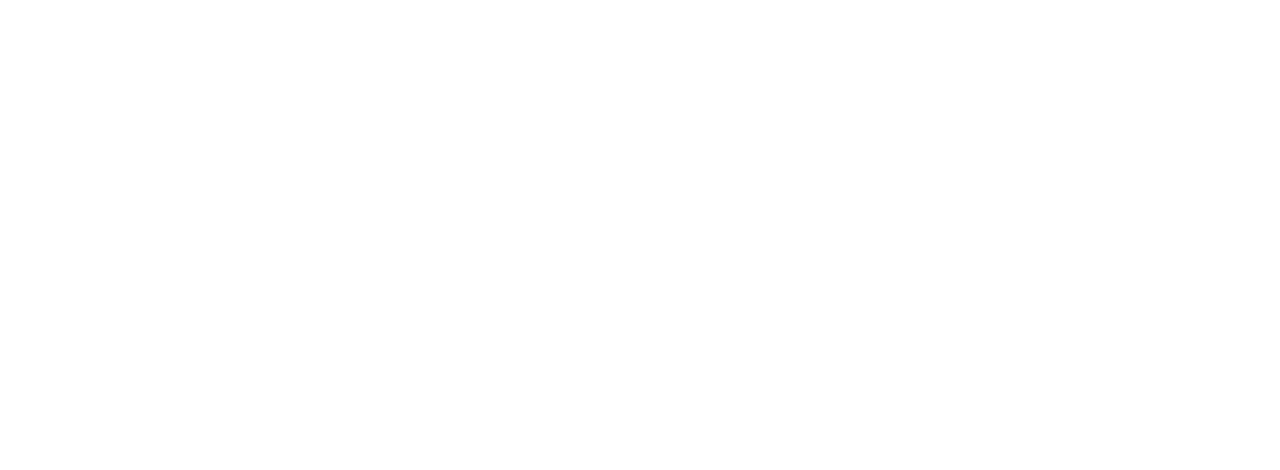
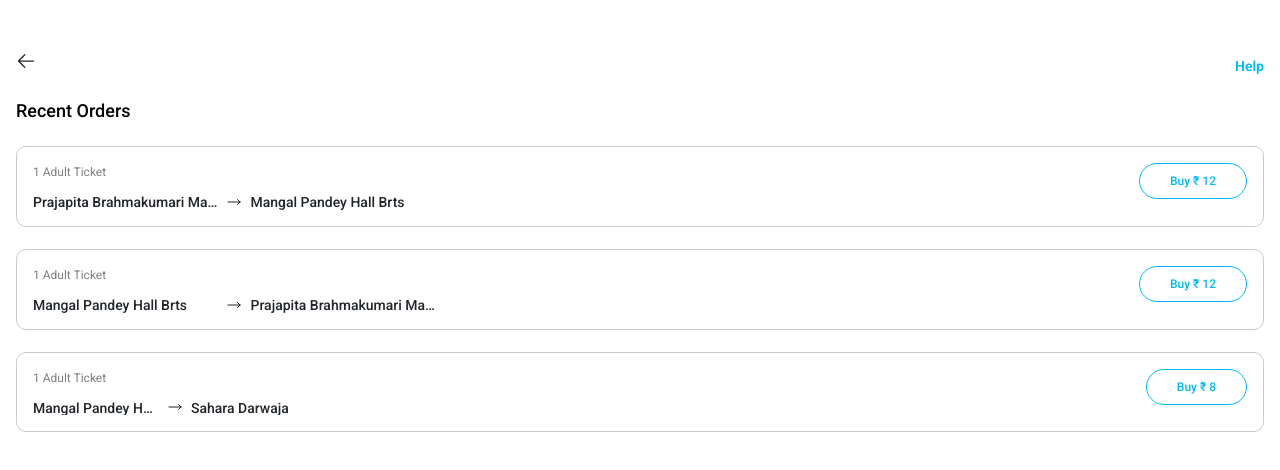
Before and after one commit to rajesh1998v/Paytm, a React (Create React App) app: page /viewAll in a window 1280 px wide. Before the commit this address had no page. Shown: the top 470 px of the page. Built offline with nearby package versions, Linux system fonts and the light colour scheme.

Commit message:
add some function

```diff
--- a/package.json
+++ b/package.json
@@ -4,7 +4,7 @@
   "description": "This project was bootstrapped with [Create React App](https://github.com/facebook/create-react-app).",
   "main": "server.js",
   "scripts": {
-    "start": "node server.js",
+    "start": "react-scripts start",
     "build": "react-scripts build",
     "test": "react-scripts test",
     "eject": "react-scripts eject"
--- a/src/Components/bookTicket.jsx
+++ b/src/Components/bookTicket.jsx
@@ -1,4 +1,5 @@
-import React from "react";
+import React, { useState, useEffect } from "react";
+import axios from "axios";
 import { Link, useNavigate, useLocation } from 'react-router-dom';
 
 // import Ticket from "./ticket";
@@ -6,15 +7,51 @@ import { Link, useNavigate, useLocation } from 'react-router-dom';
 function City() {
 
     const location = useLocation();
+    const [fare, setFare] = useState({});
     const { from, to } = location.state || {};
 
     const navigate = useNavigate();
 
     const handleTicket = () => {
-        navigate("/ticket", { state: { from: from, to: to, }, });
+        navigate("/ticket", { state: { from: fare.from, to: fare.to, price: fare.price }, });
     }
-    const handleTicket2 = () => {
-        navigate("/ticket2");
+     const handleTicket2 = (from, to, price) => {
+        navigate("/ticket2", { state: { from, to, price }, });
+    }
+
+    useEffect(() => {
+        const fetchData = async () => {
+            try {
+                let response = await axios.post("http://localhost:2410" + "/fare", { from: from, to: to });
+                let { data } = response;
+
+                setFare(data);
+                console.log(data);
+
+            } catch (err) {
+                console.log(err);
+            }
+        };
+        fetchData();
+        // axios.post("/api/fare", {fromStationId: from,toStationId: to}).then(res => setFare(res.data));
+    }, []);
+
+    console.log(fare);
+
+
+    let prevPrice = fare.price <= 4 ? 5 : fare.price <= 8 ? 10 : fare.price <= 12 ? 15 : 20
+
+
+    if (from && to && !fare.from) {
+        return (
+            <div className="paytm-loader height">
+                <span></span>
+                <span></span>
+                <span></span>
+                <span></span>
+                <span></span>
+            </div>
+        );
     }
 
 
@@ -25,7 +62,7 @@ function City() {
             <div className="KdsWe3">
                 <div className="d-flex">
                     <Link className="text-dark" to="/city">
-                        <svg xmlns="http://www.w3.org/2000/svg" fill="none" viewBox="0 0 24 24" strokeWidth="1.5" stroke="currentColor" width={20} class="">
+                        <svg xmlns="http://www.w3.org/2000/svg" fill="none" viewBox="0 0 24 24" strokeWidth="1.5" stroke="currentColor" width={20} className="">
                             <path strokeLinecap="round" strokeLinejoin="round" d="M10.5 19.5 3 12m0 0 7.5-7.5M3 12h18" />
                         </svg>
                     </Link>
@@ -46,7 +83,7 @@ function City() {
 
             <div className="d-flex justify-content-between">
                 <div className="Khcd2w m-0">Recent Orders</div>
-                <div className="kHgd4s m-0">View All</div>
+                <Link className="kHgd4s m-0" to="/viewAll">View All</Link>
             </div>
 
             <div className="Kjf5Dx">
@@ -55,7 +92,7 @@ function City() {
                     <div className="d-flex mt-1 ">
                         <div className="HysD7G">Prajapita Brahmakumari Marg Brts</div>
                         <div>
-                            <svg xmlns="http://www.w3.org/2000/svg" fill="none" viewBox="0 0 24 24" strokeWidth="1.5" stroke="currentColor" width={16} class="mx-2 mt-2">
+                            <svg xmlns="http://www.w3.org/2000/svg" fill="none" viewBox="0 0 24 24" strokeWidth="1.5" stroke="currentColor" width={16} className="mx-2 mt-2">
                                 <path strokeLinecap="round" strokeLinejoin="round" d="M17.25 8.25 21 12m0 0-3.75 3.75M21 12H3" />
                             </svg>
 
@@ -65,7 +102,7 @@ function City() {
 
                 </div>
                 <div className="Kjuh-right">
-                    <button onClick={() => handleTicket()}>Buy &#x20B9; 12</button>
+                    <button onClick={() => handleTicket2("Prajapita Brahmakumari Marg Brts","Mangal Pandey Hall Brts",12)}>Buy &#x20B9; 12</button>
                 </div>
             </div>
             <div className="Kjf5Dx">
@@ -74,7 +111,7 @@ function City() {
                     <div className="d-flex mt-1 ">
                         <div className="HysD7G">Mangal Pandey Hall Brts</div>
                         <div>
-                            <svg xmlns="http://www.w3.org/2000/svg" fill="none" viewBox="0 0 24 24" strokeWidth="1.5" stroke="currentColor" width={16} class="mx-2 mt-2">
+                            <svg xmlns="http://www.w3.org/2000/svg" fill="none" viewBox="0 0 24 24" strokeWidth="1.5" stroke="currentColor" width={16} className="mx-2 mt-2">
                                 <path strokeLinecap="round" strokeLinejoin="round" d="M17.25 8.25 21 12m0 0-3.75 3.75M21 12H3" />
                             </svg>
 
@@ -84,7 +121,7 @@ function City() {
 
                 </div>
                 <div className="Kjuh-right">
-                    <button onClick={() => handleTicket2()}>Buy &#x20B9; 12</button>
+                    <button onClick={() => handleTicket2("Mangal Pandey Hall Brts","Prajapita Brahmakumari Marg Brts",12)}>Buy &#x20B9; 12</button>
                 </div>
             </div>
 
@@ -98,32 +135,32 @@ function City() {
                 <div style={{ position: "relative" }}>
                     <div className="input-container">
 
-                        <input type="text" value={from} className="input-field" placeholder=" " onClick={() => navigate("/inputForm")} />
+                        <input type="text" value={fare.from} className="input-field" placeholder=" " onClick={() => navigate("/inputForm")} />
                         <label className="input-label">From</label>
 
                     </div>
 
                     <div className="input-container">
-                        <input type="text" value={to} className="input-field" placeholder=" " />
+                        <input type="text" value={fare.to} className="input-field" placeholder=" " readOnly />
                         <label className="input-label">To</label>
 
                     </div>
                     <div className="input-container">
-                        <input type="text" className="input-field" placeholder=" " value="1 Adult" />
+                        <input type="text" className="input-field" placeholder=" " value="1 Adult" readOnly />
                         <label className="input-label">Passenger</label>
 
                     </div>
 
                     <div className="s2oGtk">
                         {from && to ?
-                            (<button className="bg-clor" onClick={() => handleTicket()}>Buy Ticket for <span>&#x20B9;5</span> &#x20B9;4</button>)
+                            (<button className="bg-clor" onClick={() => handleTicket()}>Buy Ticket for <span>&#x20B9;{prevPrice}</span> &#x20B9;{fare.price}</button>)
                             : (<button >Buy Ticket</button>)
                         }
 
 
                     </div>
                     <div className="kHgT7j">
-                        <svg xmlns="http://www.w3.org/2000/svg" fill="none" viewBox="0 0 24 24" strokeWidth="1.5" stroke="currentColor" width={15} class="p2">
+                        <svg xmlns="http://www.w3.org/2000/svg" fill="none" viewBox="0 0 24 24" strokeWidth="1.5" stroke="currentColor" width={15} className="p2">
                             <path strokeLinecap="round" strokeLinejoin="round" d="M12 9v3.75m9-.75a9 9 0 1 1-18 0 9 9 0 0 1 18 0Zm-9 3.75h.008v.008H12v-.008Z" />
                         </svg>
                         <span className="px-1">All bus tickets will be vaild for 2 hours post booking</span>
@@ -139,6 +176,8 @@ function City() {
 
 
 
+
+
         </div>
     )
 }
--- a/src/Components/city.jsx
+++ b/src/Components/city.jsx
@@ -8,7 +8,7 @@ function City() {
         <div className="mt-5">
             <div className="my-3 px-3">
                 <Link className="text-dark" to="/">
-                    <svg xmlns="http://www.w3.org/2000/svg" fill="none" viewBox="0 0 24 24" strokeWidth="1.5" stroke="currentColor" width={20} class="">
+                    <svg xmlns="http://www.w3.org/2000/svg" fill="none" viewBox="0 0 24 24" strokeWidth="1.5" stroke="currentColor" width={20} className="">
                         <path stroke-linecap="round" strokeLinejoin="round" d="M10.5 19.5 3 12m0 0 7.5-7.5M3 12h18" />
                     </svg>
                 </Link>
--- a/src/Components/loader.jsx
+++ b/src/Components/loader.jsx
@@ -7,7 +7,7 @@ function Navbars() {
 
     return (
         <div className="">
-            <div className="paytm-loader mt-5">
+            <div className="paytm-loader mt10">
                 <span></span>
                 <span></span>
                 <span></span>
--- a/src/Components/mainComponent.jsx
+++ b/src/Components/mainComponent.jsx
@@ -12,6 +12,7 @@ import ViewTicket2 from "./viewTickect2";
 import RemainingTime from "./ticketTimer";
 import InputForm from "./inputForm";
 import Loader from "./loader";
+import ViewAll from "./viewAll";
 
 
 function mainComponent() {
@@ -21,6 +22,7 @@ function mainComponent() {
             {/* <Navbar/> */}
             <Routes>
 
+                <Route path="/viewAll" element={<ViewAll />} />
                 <Route path="/loader" element={<Loader />} />
                 <Route path="/inputForm" element={<InputForm />} />
                 <Route path="/remainingTime" element={<RemainingTime />} />
--- /dev/null
+++ b/src/Components/viewAll.jsx
@@ -0,0 +1,103 @@
+import React from "react";
+import axios from "axios";
+import { Link, useNavigate } from 'react-router-dom';
+
+// import Ticket from "./ticket";
+
+function ViewAll() {
+
+    const navigate = useNavigate();
+    const handleTicket2 = (from, to, price) => {
+        navigate("/ticket2", { state: { from, to, price }, });
+    }
+
+
+
+    return (
+        <div className="p14">
+
+            <div className="KdsWe3">
+                <div className="d-flex">
+                    <Link className="text-dark" to="/city">
+                        <svg xmlns="http://www.w3.org/2000/svg" fill="none" viewBox="0 0 24 24" strokeWidth="1.5" stroke="currentColor" width={20} className="">
+                            <path strokeLinecap="round" strokeLinejoin="round" d="M10.5 19.5 3 12m0 0 7.5-7.5M3 12h18" />
+                        </svg>
+                    </Link>
+
+                </div>
+
+                <div className="kHgd4s mt-2">Help</div>
+            </div>
+
+            <div className="d-flex justify-content-between">
+                <div className="Khcd2w m-0">Recent Orders</div>
+
+            </div>
+
+            <div className="Kjf5Dx">
+                <div className="Kjuh-left">
+                    <div className="pgr4e">1 Adult Ticket</div>
+                    <div className="d-flex mt-1 ">
+                        <div className="HysD7G">Prajapita Brahmakumari Marg Brts</div>
+                        <div>
+                            <svg xmlns="http://www.w3.org/2000/svg" fill="none" viewBox="0 0 24 24" strokeWidth="1.5" stroke="currentColor" width={16} className="mx-2 mt-2">
+                                <path strokeLinecap="round" strokeLinejoin="round" d="M17.25 8.25 21 12m0 0-3.75 3.75M21 12H3" />
+                            </svg>
+
+                        </div>
+                        <div className="HysD7G">Mangal Pandey Hall Brts</div>
+                    </div>
+
+                </div>
+                <div className="Kjuh-right">
+                    <button onClick={() => handleTicket2("Prajapita Brahmakumari Marg Brts", "Mangal Pandey Hall Brts", 12)}>Buy &#x20B9; 12</button>
+                </div>
+            </div>
+            <div className="Kjf5Dx">
+                <div className="Kjuh-left">
+                    <div className="pgr4e">1 Adult Ticket</div>
+                    <div className="d-flex mt-1 ">
+                        <div className="HysD7G">Mangal Pandey Hall Brts</div>
+                        <div>
+                            <svg xmlns="http://www.w3.org/2000/svg" fill="none" viewBox="0 0 24 24" strokeWidth="1.5" stroke="currentColor" width={16} className="mx-2 mt-2">
+                                <path strokeLinecap="round" strokeLinejoin="round" d="M17.25 8.25 21 12m0 0-3.75 3.75M21 12H3" />
+                            </svg>
+
+                        </div>
+                        <div className="HysD7G">Prajapita Brahmakumari Marg Brts</div>
+                    </div>
+
+                </div>
+                <div className="Kjuh-right">
+                    <button onClick={() => handleTicket2("Mangal Pandey Hall Brts", "Prajapita Brahmakumari Marg Brts", 12)}>Buy &#x20B9; 12</button>
+                </div>
+            </div>
+            <div className="Kjf5Dx">
+                <div className="Kjuh-left">
+                    <div className="pgr4e">1 Adult Ticket</div>
+                    <div className="d-flex mt-1 ">
+                        <div className="HysD7G">Mangal Pandey Hall Brts</div>
+                        <div>
+                            <svg xmlns="http://www.w3.org/2000/svg" fill="none" viewBox="0 0 24 24" strokeWidth="1.5" stroke="currentColor" width={16} className="mx-2 mt-2">
+                                <path strokeLinecap="round" strokeLinejoin="round" d="M17.25 8.25 21 12m0 0-3.75 3.75M21 12H3" />
+                            </svg>
+
+                        </div>
+                        <div className="HysD7G">Sahara Darwaja</div>
+                    </div>
+
+                </div>
+                <div className="Kjuh-right">
+                    <button onClick={() => handleTicket2("Mangal Pandey Hall Brts", "Sahara Darwaja", 8)}>Buy &#x20B9; 8</button>
+                </div>
+            </div>
+
+
+
+
+        </div>
+    )
+}
+
+
+export default ViewAll;
--- a/src/assets/styles/App.css
+++ b/src/assets/styles/App.css
@@ -396,6 +396,7 @@ textarea{
   font-weight: 600;
   color: #00baf2;
   margin-top: 14px;
+  text-decoration: none;
 }
 
 /* ----Form ---------- */
@@ -713,3 +714,33 @@ textarea{
     opacity: 1;
   }
 }
+
+.mt10{
+  margin-top: 50%;
+}
+
+.edrf{
+  height: 100vh;
+  display: flex;
+  flex-direction: column;
+}
+
+.dkdjdd{
+  position: sticky;
+  top: 0;
+  background: #fff;
+  z-index: 10;
+  padding: 4px 16px;
+}
+.ssss{
+  flex: 1;
+  overflow-y: auto;
+  scrollbar-width: none;
+  -ms-overflow-style: none;
+}
+
+.ssss::-webkit-scrollbar {
+  width: 0;
+  height: 0;
+  /* display: none;  */
+}
```
Also changed, not shown: src/Components/inputForm.jsx (+14 -9 lines), src/Components/ticket.jsx (+6 -5 lines), src/Components/ticket2.jsx (+12 -7 lines), src/Components/viewTickect2.jsx (+12 -10 lines), src/Components/viewTicket.jsx (+5 -5 lines), 1 other file (tests, documents, lock files or other folders).
